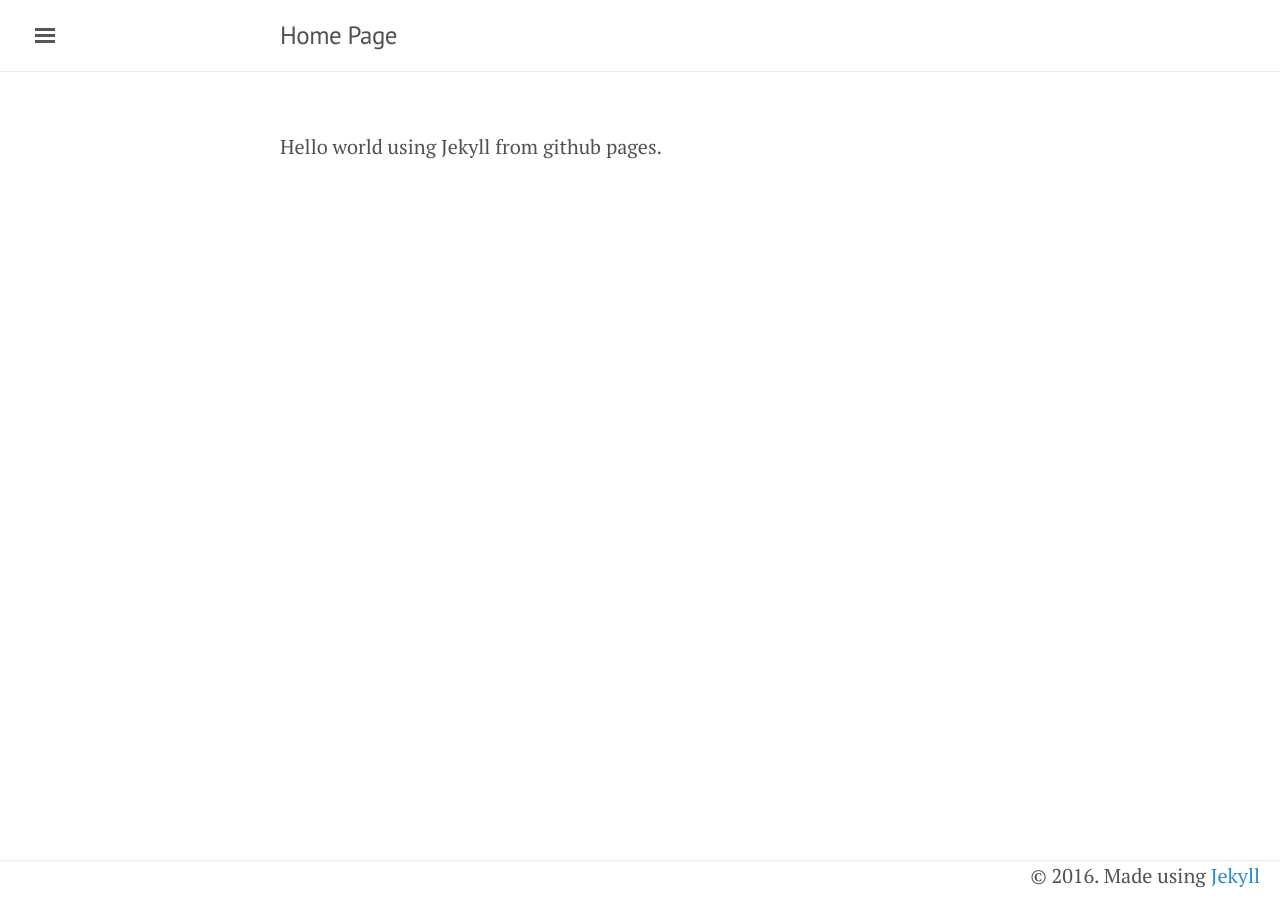
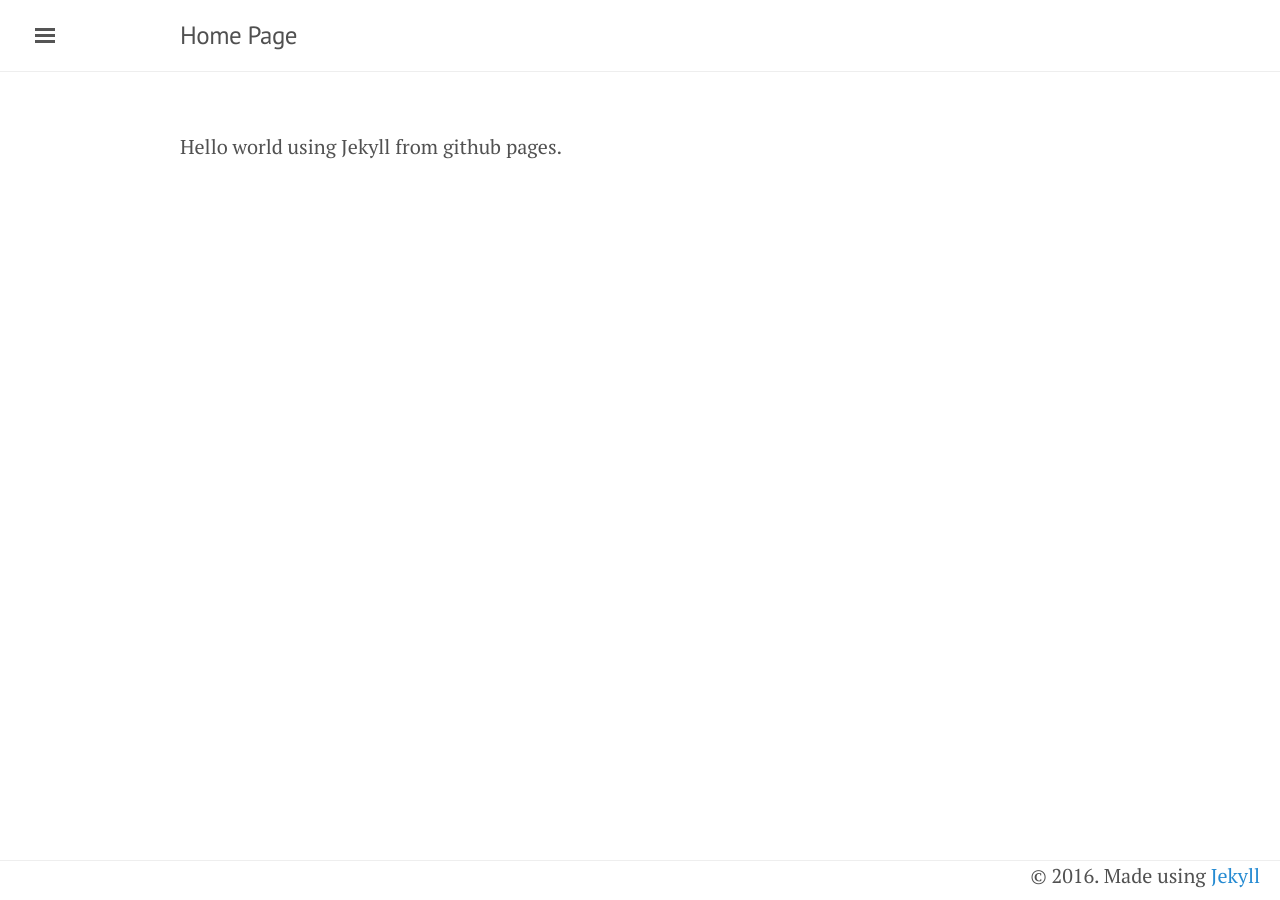
Before and after one commit to san-santra/san-santra.github.io, a Jekyll site: the page built from index.html, in a window 1280 px wide. Built offline with Jekyll 4.4.1, drawn with Linux system fonts in a browser that asks for light colours; nearby versions of some CDN libraries.

Commit message:
modifying content width

```diff
--- a/public/css/lanyon.css
+++ b/public/css/lanyon.css
@@ -81,8 +81,9 @@
   }
 }
 @media (min-width: 56em) {
-  .container {
-    max-width: 38rem;
+    .container {
+	/* max-width: 38rem; */
+	max-width: 48rem;
   }
 }
 
```
